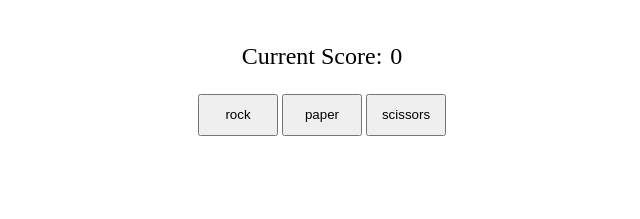
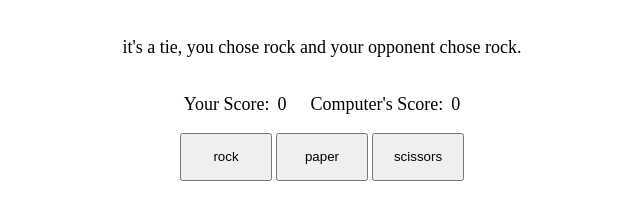
Before and after one commit to huekoh/odin-rock-paper-scissors, a plain HTML site: page index.html in a window 1280 px wide. Both pictures are taken after a click on the button "rock". Shown: the part 69-288 px from the top of the page, without its empty margins (318-958 px from the left). Drawn offline with Linux system fonts and the light colour scheme.

Commit message:
Add score tabs to webpage UI

```diff
--- a/index.html
+++ b/index.html
@@ -9,11 +9,18 @@
 </head>
 <body>
     <h1>Let's Play Rock Paper Scissors!</h1>
-    <div class="score">
-        <p>Current Score:</p>
-        <p>0</p>
+    <p class="round-outcome">Click a button and see if you win!</p>
+    <div class="score-container">
+        <div class="score player">
+            <p class="score-text">Your Score:</p>
+            <p class="score-point">0</p>
+        </div>
+        <div class="score computer">
+            <p class="score-text">Computer's Score:</p>
+            <p class="score-point">0</p>
+        </div>
     </div>
-    <div class="container">
+    <div class="button-container">
         <button id="rock">rock</button>
         <button id="paper">paper</button>
         <button id="scissors">scissors</button>
--- a/script.js
+++ b/script.js
@@ -11,29 +11,32 @@ function getHumanChoice() {
 */
 
 function playRound(h, c) {
-    let message = "";
     let output = 0;
-
+    const message = document.querySelector(".round-outcome");
+    const playerScore = document.querySelector(".player .score-point");
+    const comScore = document.querySelector(".computer .score-point");
     let tempH = h[0].charCodeAt(0);
     let tempC = c[0].charCodeAt(0);
 
     switch (tempH - tempC) {
         case 0:
-            message = `it's a tie, you chose ${h} and your opponent chose ${c}.`;
+            message.textContent = `it's a tie, you chose ${h} and your opponent chose ${c}.`;
             break;
         case -2:
         case -1:
         case 3:
-            message = `you have won! you chose ${h} and your opponent chose ${c}.`;
+            message.textContent = `you won! you chose ${h} and your opponent chose ${c}.`;
+            playerScore.textContent = parseInt(playerScore.textContent) + 1;
             output = 1;
             break;
         default:
-            message = `you have lost :(! you chose ${h} and your opponent chose ${c}.`;
+            message.textContent = `you lost :( you chose ${h} and your opponent chose ${c}.`;
+            comScore.textContent = parseInt(comScore.textContent) + 1;
             output = -1;
             break;
     }
 
-    console.log(message);
+    console.log(message.textContent);
     return output
 }
 
--- a/style.css
+++ b/style.css
@@ -5,15 +5,20 @@ body {
 }
 
 p {
-    font-size: x-large;
+    font-size: large;
 }
 
 button {
-    width: 80px;
-    height: 42px;
+    width: 92px;
+    height: 48px;
 }
 
 .score {
     display: flex;
     gap: 8px;
 }
+
+.score-container {
+    display: flex;
+    gap: 24px;
+}
```
